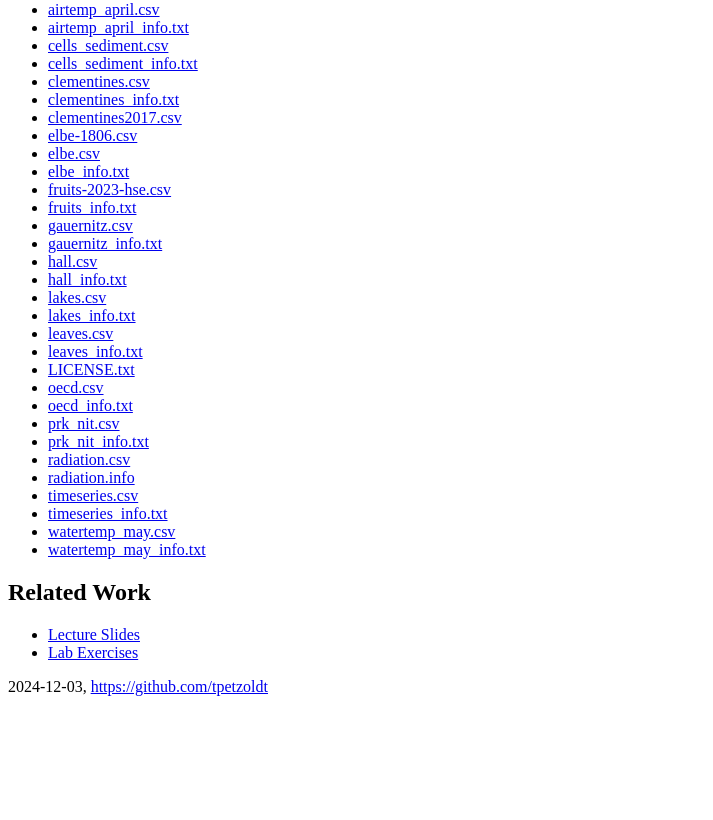
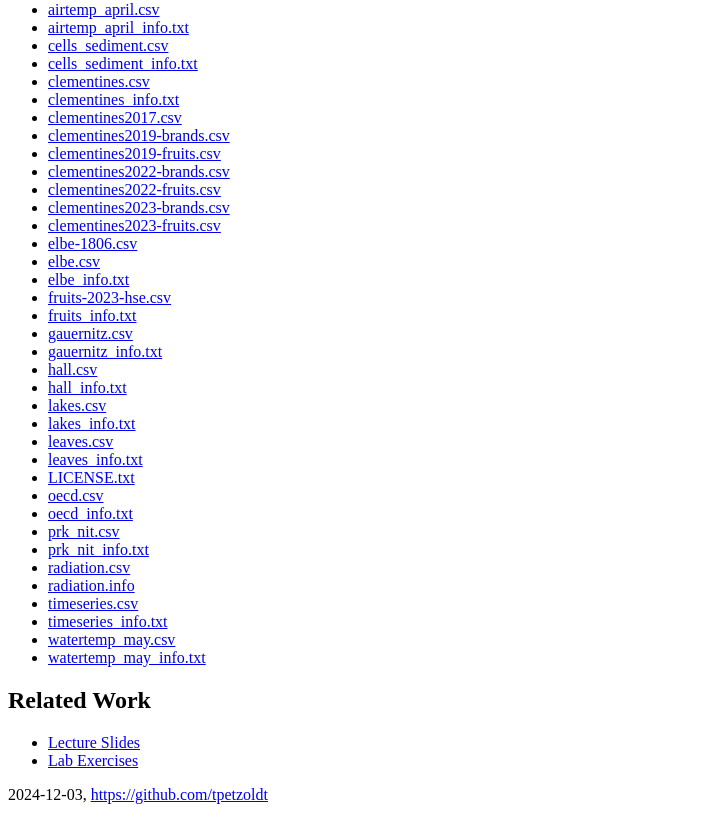
Before and after one commit to tpetzoldt/datasets, a plain HTML site: page index.html in a window 1280 px wide. Shown: the part 79-899 px from the top of the page, without its empty margins (0-713 px from the left). Before the commit the page ends 800 px from the top, so only its background shows below. Drawn offline with Linux system fonts and the light colour scheme.

Commit message:
update file index

```diff
--- a/index.html
+++ b/index.html
@@ -14,6 +14,12 @@
 <li><a href="data/clementines.csv">clementines.csv</a></li>
 <li><a href="data/clementines_info.txt">clementines_info.txt</a></li>
 <li><a href="data/clementines2017.csv">clementines2017.csv</a></li>
+<li><a href="data/clementines2019-brands.csv">clementines2019-brands.csv</a></li>
+<li><a href="data/clementines2019-fruits.csv">clementines2019-fruits.csv</a></li>
+<li><a href="data/clementines2022-brands.csv">clementines2022-brands.csv</a></li>
+<li><a href="data/clementines2022-fruits.csv">clementines2022-fruits.csv</a></li>
+<li><a href="data/clementines2023-brands.csv">clementines2023-brands.csv</a></li>
+<li><a href="data/clementines2023-fruits.csv">clementines2023-fruits.csv</a></li>
 <li><a href="data/elbe-1806.csv">elbe-1806.csv</a></li>
 <li><a href="data/elbe.csv">elbe.csv</a></li>
 <li><a href="data/elbe_info.txt">elbe_info.txt</a></li>
```
